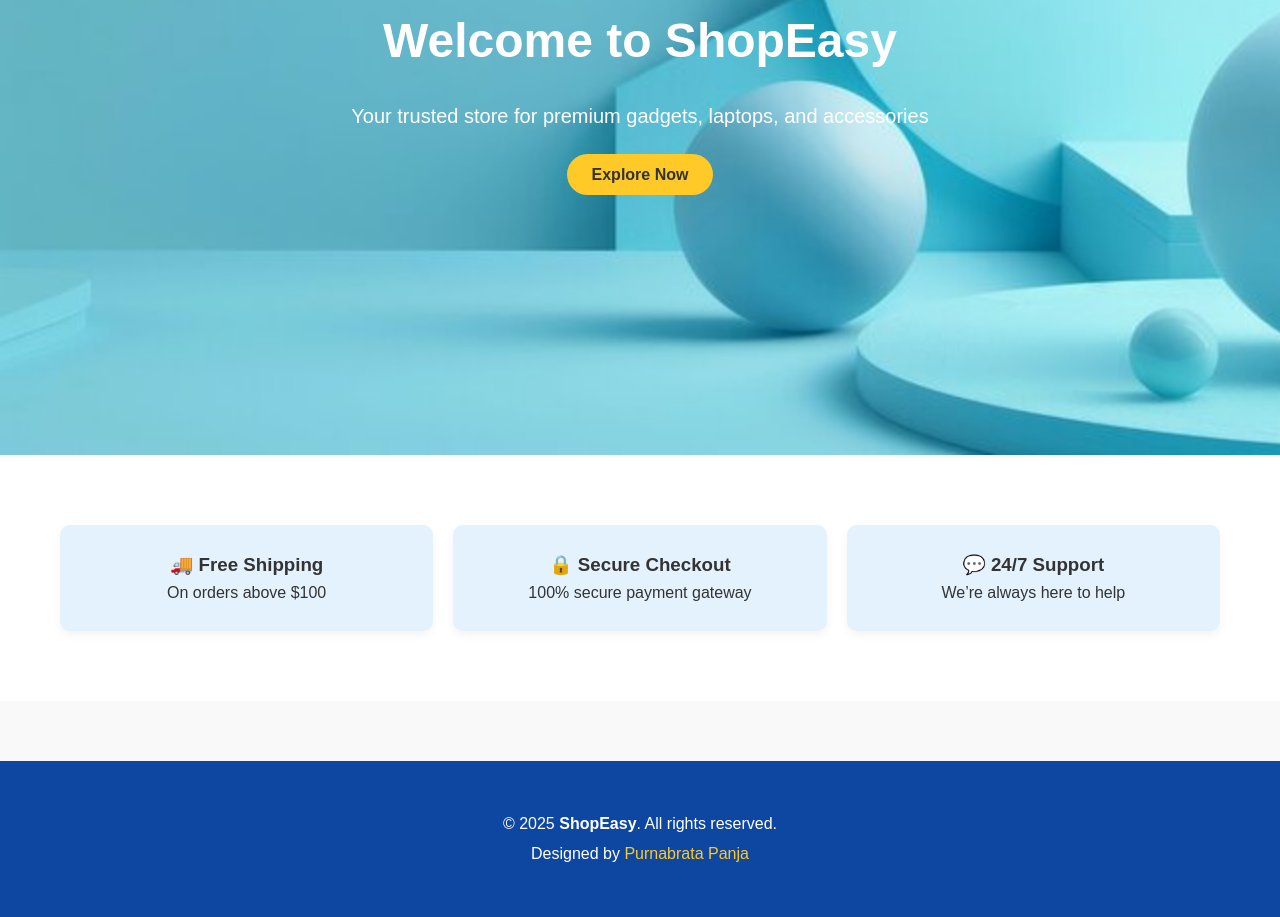
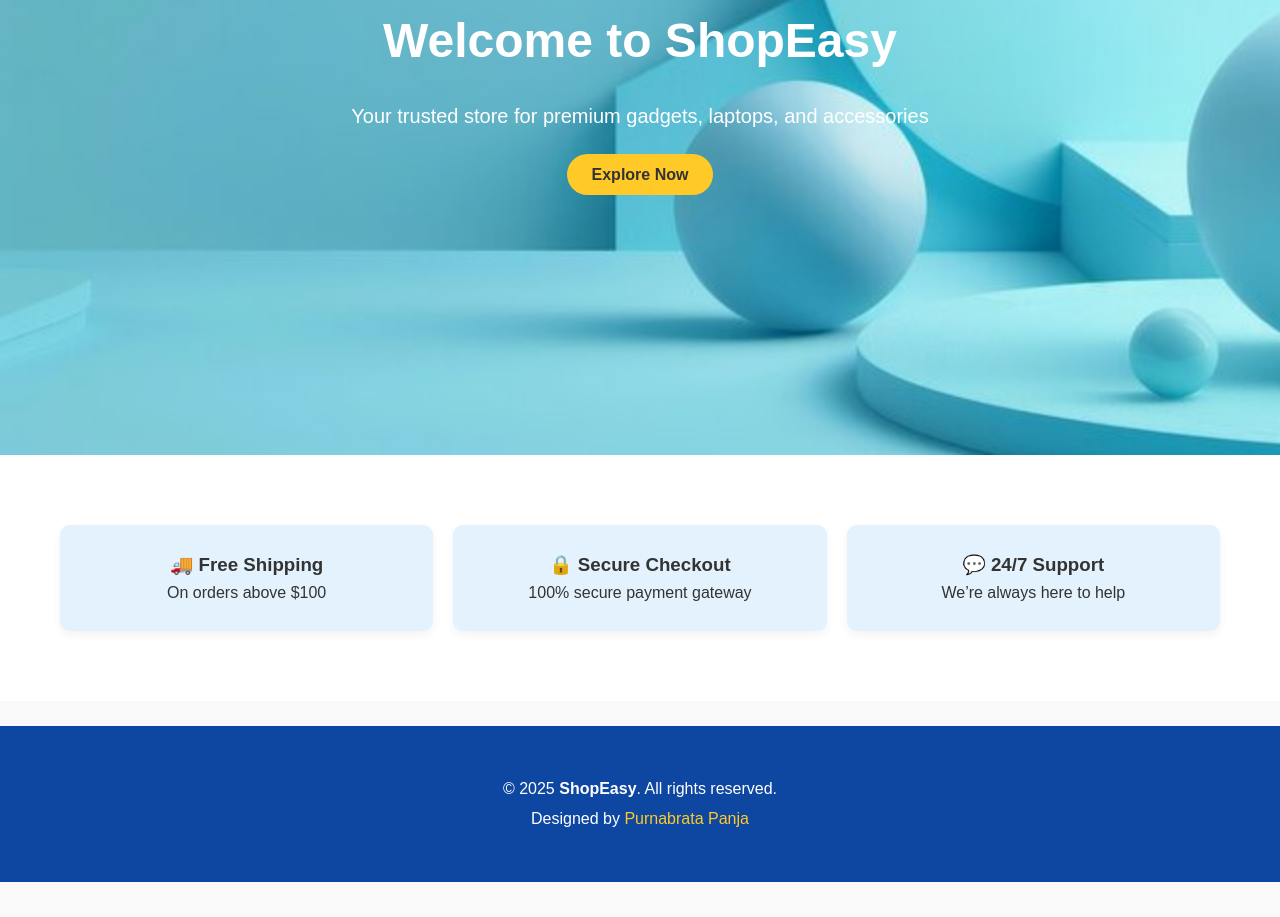
Before and after one commit to PurnabrataPanja/ecommerce-capstone, a plain HTML site: page index.html in a window 1280 px wide. Shown: the part 345-1262 px from the top of the page. After the commit the page ends 1227 px from the top, so only its background shows below. Drawn offline with Linux system fonts and the light colour scheme.

Commit message:
Update style.css

```diff
--- a/style.css
+++ b/style.css
@@ -186,7 +186,7 @@ footer {
   color: #fff;
   padding: 25px 0;
   text-align: center;
-  margin-top: 60px;
+  margin-top: 25px;
 }
 
 .footer-content p {
```
